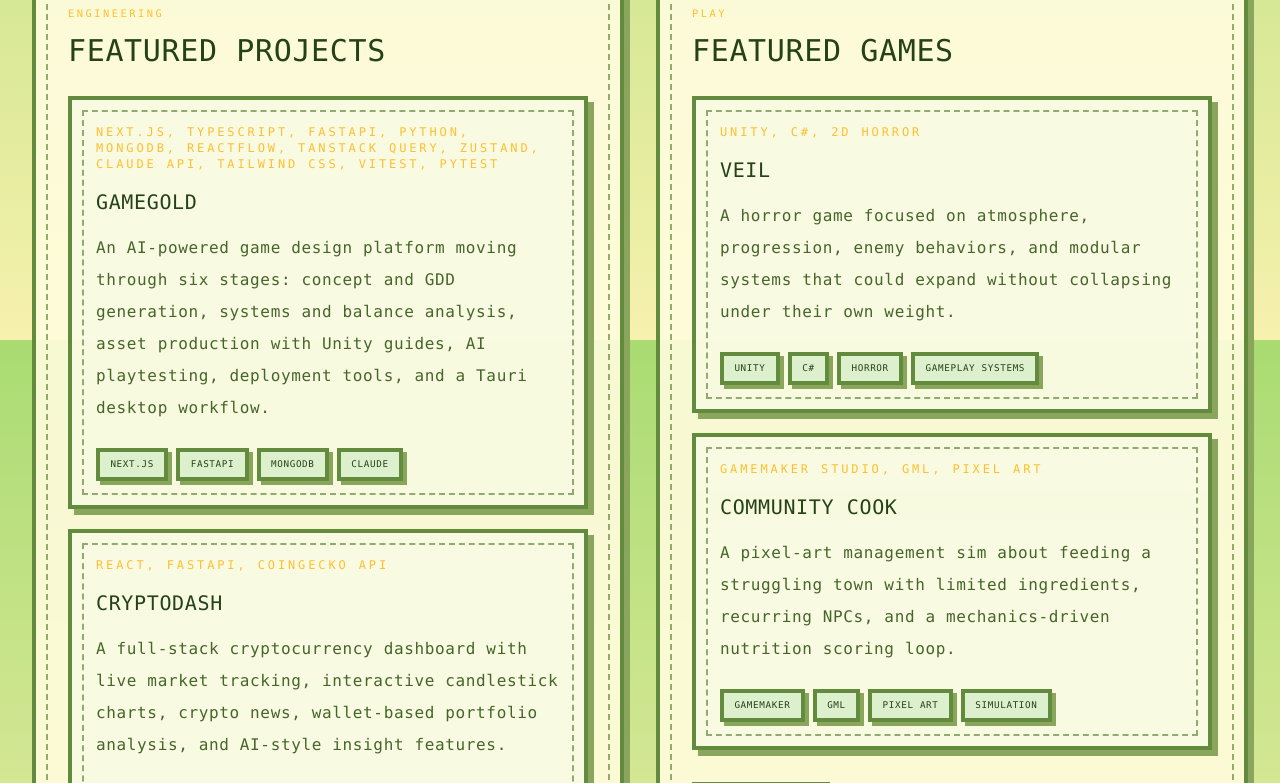
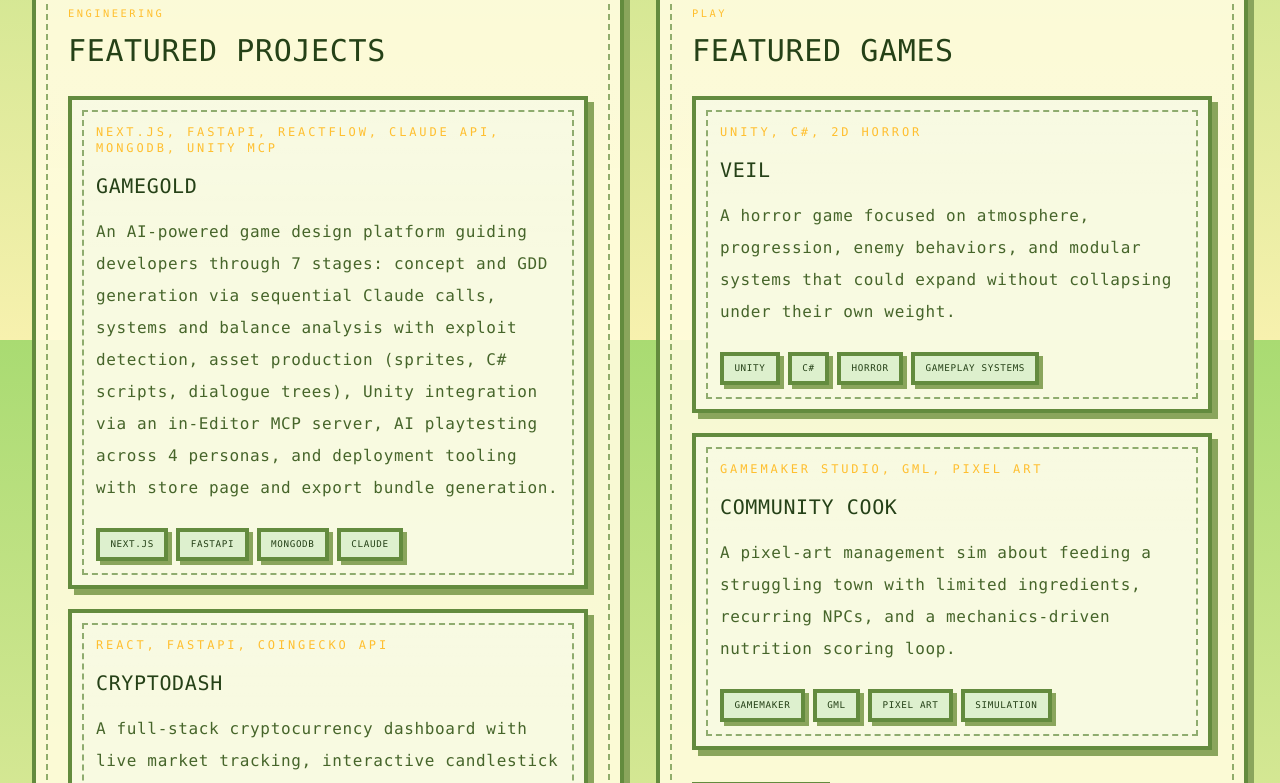
Before and after one commit to MihirSahu14/portfolio, a Next.js app: page / in a window 1280 px wide. Shown: the part 2060-2843 px from the top of the page. Built offline with nearby package versions, Linux system fonts and the light colour scheme.

Commit message:
Edited Gamegold info + resume update

```diff
--- a/src/data/site.ts
+++ b/src/data/site.ts
@@ -94,9 +94,9 @@
 export const featuredProjects: FeatureCard[] = [
   {
     title: "GameGold",
-    subtitle: "Next.js, TypeScript, FastAPI, Python, MongoDB, ReactFlow, TanStack Query, Zustand, Claude API, Tailwind CSS, Vitest, pytest",
+    subtitle: "Next.js, FastAPI, ReactFlow, Claude API, MongoDB, Unity MCP",
     description:
-      "An AI-powered game design platform moving through six stages: concept and GDD generation, systems and balance analysis, asset production with Unity guides, AI playtesting, deployment tools, and a Tauri desktop workflow.",
+      "An AI-powered game design platform guiding developers through 7 stages: concept and GDD generation via sequential Claude calls, systems and balance analysis with exploit detection, asset production (sprites, C# scripts, dialogue trees), Unity integration via an in-Editor MCP server, AI playtesting across 4 personas, and deployment tooling with store page and export bundle generation.",
     tags: ["Next.js", "FastAPI", "MongoDB", "Claude"],
     href: "https://gamegold.vercel.app/",
   },
```
Also changed, not shown: 1 other file (tests, documents, lock files or other folders).
